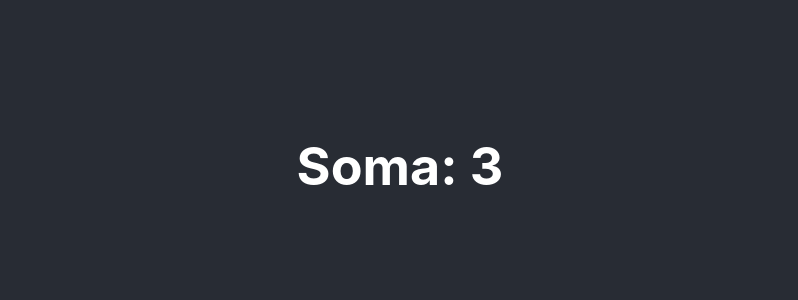
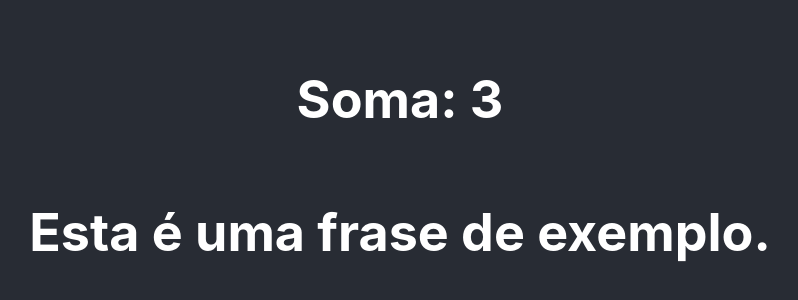
Before and after one commit to viniciusjuste/Curso-de-React, a React (Create React App) app in the folder meu-projeto/: page / in a window 1280 px wide. Shown: the part 234-534 px from the top of the page, without its empty margins (240-1038 px from the left). Built offline with nearby package versions, Linux system fonts and the light colour scheme.

Commit message:
feat: criando componentes

```diff
--- a/meu-projeto/src/App.js
+++ b/meu-projeto/src/App.js
@@ -1,4 +1,5 @@
 import './App.css';
+import HelloWorld from './components/HelloWorld';
 
 function App() {
 
@@ -11,6 +12,7 @@ function App() {
     <div className="App">
       <header className="App-header">
         <h1>Soma: {soma(1, 2)}</h1>
+        <HelloWorld />
       </header>
     </div>
   );
--- /dev/null
+++ b/meu-projeto/src/components/Frase.jsx
@@ -0,0 +1,9 @@
+const Frase = () => {
+    return (
+        <div>
+            <h1>Esta é uma frase de exemplo.</h1>
+        </div>
+    );
+}
+
+export default Frase;
--- /dev/null
+++ b/meu-projeto/src/components/HelloWorld.jsx
@@ -0,0 +1,11 @@
+import Frase from "./Frase";
+
+const HelloWorld = () => {
+    return (
+        <div>
+            <Frase />
+        </div>
+    );
+};
+
+export default HelloWorld;
```
